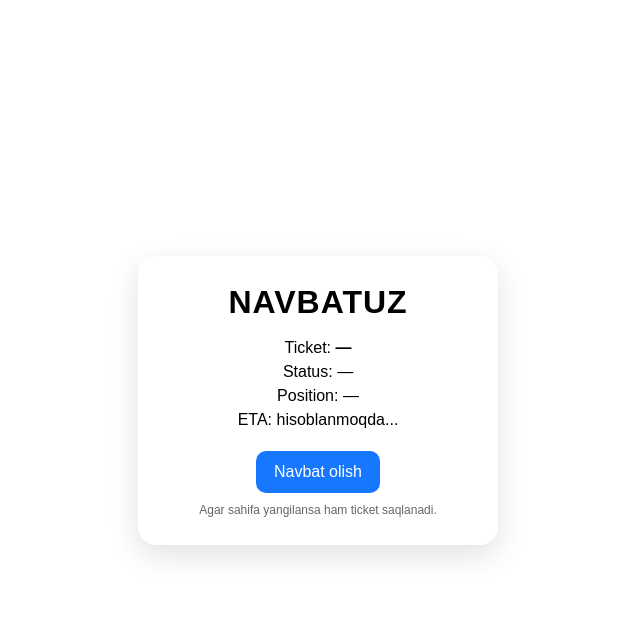
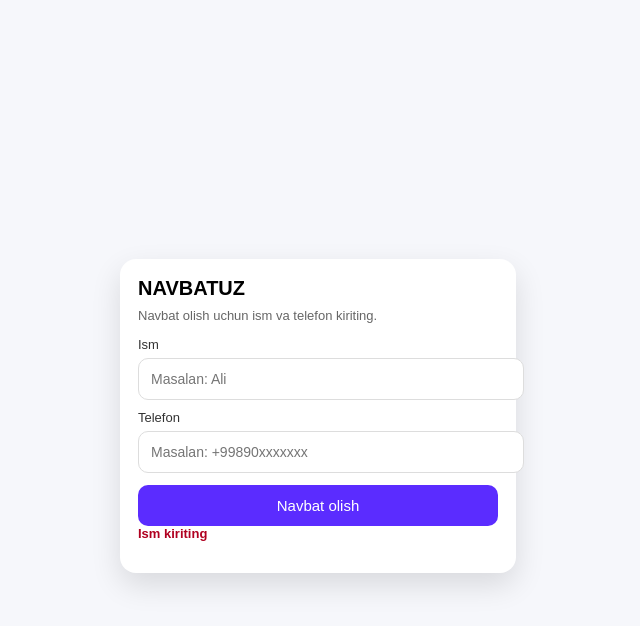
Before and after one commit to jasona19960101-a11y/navbatuz, a website: page public/index.html in a window 1280 px wide. Both pictures are taken after a click on the button "Navbat olish". Shown: the whole page, without its empty margins (322-962 px from the left). Drawn offline with Linux system fonts and the light colour scheme; no server answers.

Commit message:
Update index.html

```diff
--- a/public/index.html
+++ b/public/index.html
@@ -1,127 +1,157 @@
-<!DOCTYPE html>
+<!doctype html>
 <html lang="uz">
 <head>
   <meta charset="UTF-8" />
   <meta name="viewport" content="width=device-width, initial-scale=1.0"/>
   <title>NAVBATUZ</title>
   <style>
-    body{
-      margin:0;
-      font-family: Arial, sans-serif;
-      background:#fff;
-      display:flex;
-      justify-content:center;
-      align-items:center;
-      height:100vh;
-    }
-    .card{
-      width:320px;
-      border-radius:18px;
-      padding:28px 20px;
-      box-shadow: 0 10px 30px rgba(0,0,0,.12);
-      text-align:center;
-    }
-    h1{
-      margin:0 0 18px 0;
-      letter-spacing:1px;
-    }
-    .line{
-      margin:6px 0;
-      font-size:16px;
-    }
-    .ticket{
-      font-weight:bold;
-      color:#000;
-    }
-    button{
-      margin-top:16px;
-      border:0;
-      background:#1677ff;
-      color:#fff;
-      padding:12px 18px;
-      border-radius:10px;
-      cursor:pointer;
-      font-size:16px;
-    }
-    button:active{ transform:scale(.99); }
-    .small{
-      margin-top:10px;
-      font-size:12px;
-      opacity:.6;
-    }
+    body{margin:0;font-family:Arial,sans-serif;background:#f6f7fb;display:flex;justify-content:center;align-items:center;min-height:100vh;padding:16px}
+    .card{width:360px;background:#fff;border-radius:16px;box-shadow:0 12px 30px rgba(0,0,0,.12);padding:18px}
+    h1{margin:0 0 8px;font-size:20px}
+    .muted{color:#666;font-size:13px;margin-bottom:14px}
+    label{display:block;font-size:13px;margin:10px 0 6px;color:#333}
+    input{width:100%;padding:12px;border:1px solid #ddd;border-radius:10px;font-size:14px;outline:none}
+    button{width:100%;padding:12px;border:0;border-radius:10px;font-size:15px;cursor:pointer}
+    .btn{background:#5b2cff;color:#fff;margin-top:12px}
+    .btn2{background:#111;color:#fff;margin-top:10px}
+    .box{margin-top:14px;padding:12px;border-radius:12px;background:#f2f3ff}
+    .row{display:flex;justify-content:space-between;margin:6px 0;font-size:14px}
+    .big{font-size:22px;font-weight:700}
+    .ok{color:#0a7b2a;font-weight:700}
+    .err{color:#b00020;font-weight:700}
+    .hide{display:none}
   </style>
 </head>
 <body>
   <div class="card">
     <h1>NAVBATUZ</h1>
+    <div class="muted">Navbat olish uchun ism va telefon kiriting.</div>
 
-    <div class="line">Ticket: <span id="ticket" class="ticket">—</span></div>
-    <div class="line">Status: <span id="status">—</span></div>
-    <div class="line">Position: <span id="position">—</span></div>
-    <div class="line">ETA: <span id="eta">—</span></div>
+    <div id="takeBox">
+      <label>Ism</label>
+      <input id="name" placeholder="Masalan: Ali" />
 
-    <button id="takeBtn">Navbat olish</button>
+      <label>Telefon</label>
+      <input id="phone" placeholder="Masalan: +99890xxxxxxx" />
 
-    <div class="small">Agar sahifa yangilansa ham ticket saqlanadi.</div>
+      <button class="btn" id="takeBtn">Navbat olish</button>
+      <div id="msg" class="muted"></div>
+    </div>
+
+    <div id="ticketBox" class="box hide">
+      <div class="row"><div>Chipta raqami:</div><div class="big" id="ticketNo">—</div></div>
+      <div class="row"><div>Holat:</div><div id="status">—</div></div>
+      <div class="row"><div>Oldingizda:</div><div id="ahead">—</div></div>
+      <div class="row"><div>Taxminiy kutish:</div><div id="eta">—</div></div>
+
+      <button class="btn2" id="refreshBtn">Yangilash</button>
+      <button class="btn" id="newBtn" style="background:#ff2c55">Yangi navbat olish</button>
+    </div>
   </div>
 
 <script>
-  const ticketEl = document.getElementById("ticket");
+  const takeBox = document.getElementById("takeBox");
+  const ticketBox = document.getElementById("ticketBox");
+  const msg = document.getElementById("msg");
+
+  const ticketNo = document.getElementById("ticketNo");
   const statusEl = document.getElementById("status");
-  const posEl = document.getElementById("position");
+  const aheadEl = document.getElementById("ahead");
   const etaEl = document.getElementById("eta");
-  const takeBtn = document.getElementById("takeBtn");
 
-  function setUI(data){
-    ticketEl.textContent = data.ticket || "—";
-    statusEl.textContent = data.status || "—";
-    posEl.textContent = (data.position !== undefined ? data.position : "—");
+  function showError(t){ msg.innerHTML = `<span class="err">${t}</span>`; }
+  function showOk(t){ msg.innerHTML = `<span class="ok">${t}</span>`; }
 
-    // undefined bo‘lsa ham chiroyli ko‘rsatish
-    const etaText =
-      (data.eta === undefined || data.eta === null || Number.isNaN(Number(data.eta)))
-        ? "hisoblanmoqda..."
-        : `${data.eta} min`;
-
-    etaEl.textContent = etaText;
+  function setTicketMode(on){
+    if(on){
+      takeBox.classList.add("hide");
+      ticketBox.classList.remove("hide");
+    }else{
+      takeBox.classList.remove("hide");
+      ticketBox.classList.add("hide");
+    }
   }
 
-  async function apiTake(){
-    const r = await fetch("/api/take", { method:"POST" });
-    const j = await r.json();
-    if(!j.ok){
-      alert("Xatolik: /api/take ishlamadi: " + (j.error || "unknown"));
+  async function api(path, opts={}){
+    const res = await fetch(path, {
+      headers: {"Content-Type":"application/json"},
+      ...opts
+    });
+    const data = await res.json().catch(()=> ({}));
+    if(!res.ok) throw new Error(data.error || "Xatolik");
+    return data;
+  }
+
+  function calcEta(ahead){
+    // 1 odam = 5 minut (xohlasangiz o'zgartiramiz)
+    const min = Math.max(0, ahead) * 5;
+    if(min === 0) return "Hozir kirishingiz mumkin";
+    return `${min} minut`;
+  }
+
+  async function takeTicket(){
+    msg.textContent = "";
+    const name = document.getElementById("name").value.trim();
+    const phone = document.getElementById("phone").value.trim();
+
+    if(!name) return showError("Ism kiriting");
+    if(!phone) return showError("Telefon kiriting");
+
+    try{
+      const r = await api("/api/take", {
+        method:"POST",
+        body: JSON.stringify({ name, phone })
+      });
+
+      localStorage.setItem("ticket_id", r.ticket_id);
+      showOk("Navbat olindi!");
+      await loadTicket();
+    }catch(e){
+      showError(e.message);
+    }
+  }
+
+  async function loadTicket(){
+    const id = localStorage.getItem("ticket_id");
+    if(!id){
+      setTicketMode(false);
       return;
     }
-    localStorage.setItem("ticket", j.ticket);
-    setUI(j);
+    try{
+      const r = await api(`/api/ticket?id=${encodeURIComponent(id)}`);
+      setTicketMode(true);
+
+      ticketNo.textContent = r.ticket_id;
+      statusEl.textContent = r.status;
+      aheadEl.textContent = r.ahead;
+      etaEl.textContent = calcEta(r.ahead);
+
+      if(r.status === "NOW"){
+        statusEl.innerHTML = `<span class="ok">NAVBATINGIZ KELDI ✅</span>`;
+      }
+      if(r.status === "SERVED"){
+        statusEl.innerHTML = `<span class="ok">Tugatildi ✅</span>`;
+      }
+    }catch(e){
+      // agar ticket topilmasa
+      localStorage.removeItem("ticket_id");
+      setTicketMode(false);
+      showError("Chipta topilmadi. Qaytadan navbat oling.");
+    }
   }
 
-  async function apiStatus(ticket){
-    const r = await fetch(`/api/status?ticket=${encodeURIComponent(ticket)}`);
-    const j = await r.json();
-    if(!j.ok){
-      alert("Xatolik: /api/status ishlamadi: " + (j.error || "unknown"));
-      return;
-    }
-    setUI(j);
-  }
+  document.getElementById("takeBtn").addEventListener("click", takeTicket);
+  document.getElementById("refreshBtn").addEventListener("click", loadTicket);
+  document.getElementById("newBtn").addEventListener("click", ()=>{
+    localStorage.removeItem("ticket_id");
+    setTicketMode(false);
+    msg.textContent = "";
+  });
 
-  takeBtn.addEventListener("click", apiTake);
-
-  // Sahifa ochilganda: oldingi ticket bo‘lsa status ko‘rsatadi
-  const saved = localStorage.getItem("ticket");
-  if(saved){
-    apiStatus(saved);
-  } else {
-    setUI({ ticket:"—", status:"—", position:"—", eta:"—" });
-  }
-
-  // Har 5 soniyada avtomatik status yangilash
-  setInterval(() => {
-    const t = localStorage.getItem("ticket");
-    if(t) apiStatus(t);
-  }, 5000);
+  // sahifa ochilganda avtomatik tekshiradi
+  loadTicket();
+  // har 7 sekundda yangilab turadi
+  setInterval(loadTicket, 7000);
 </script>
 </body>
 </html>
```
